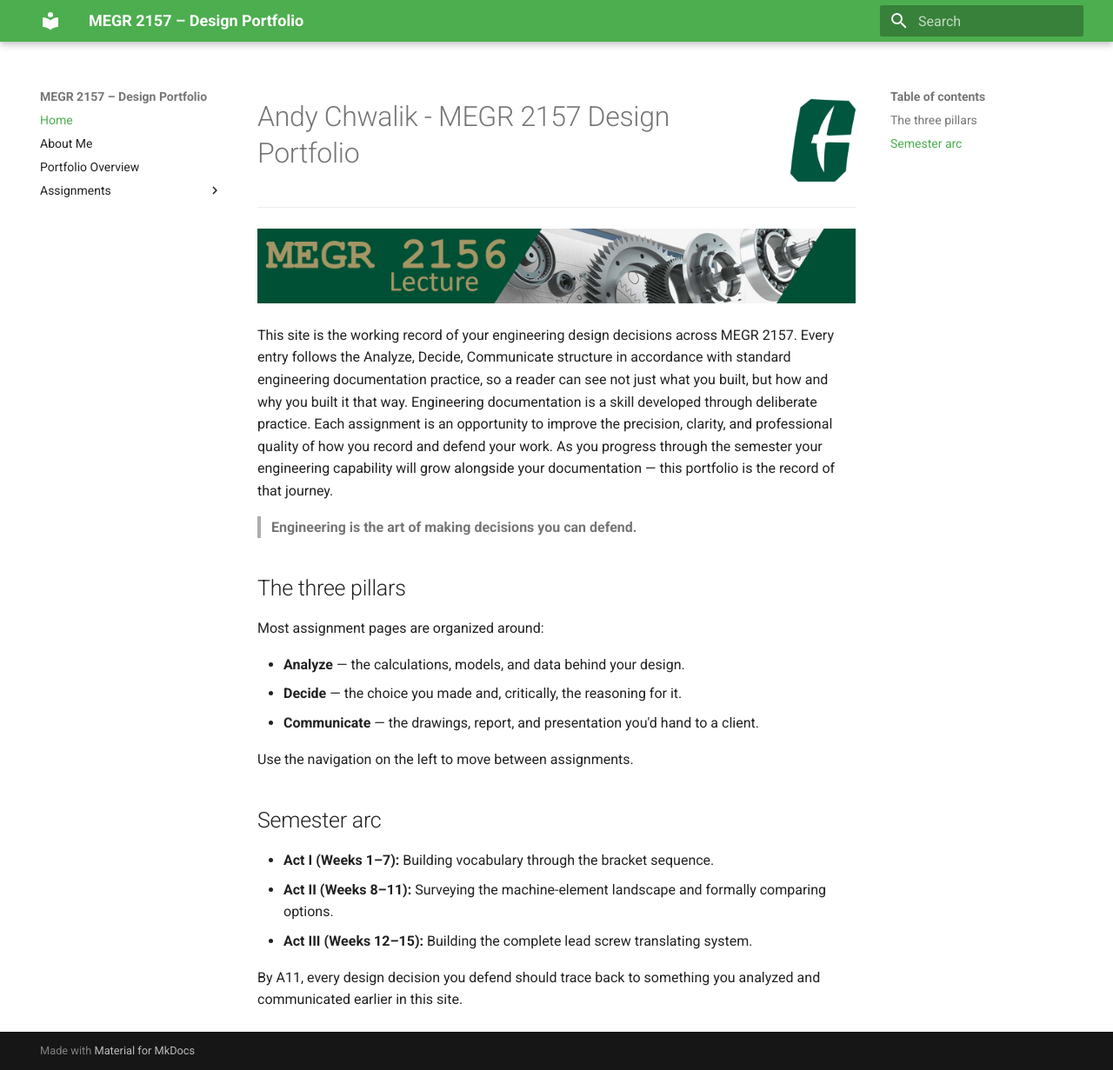
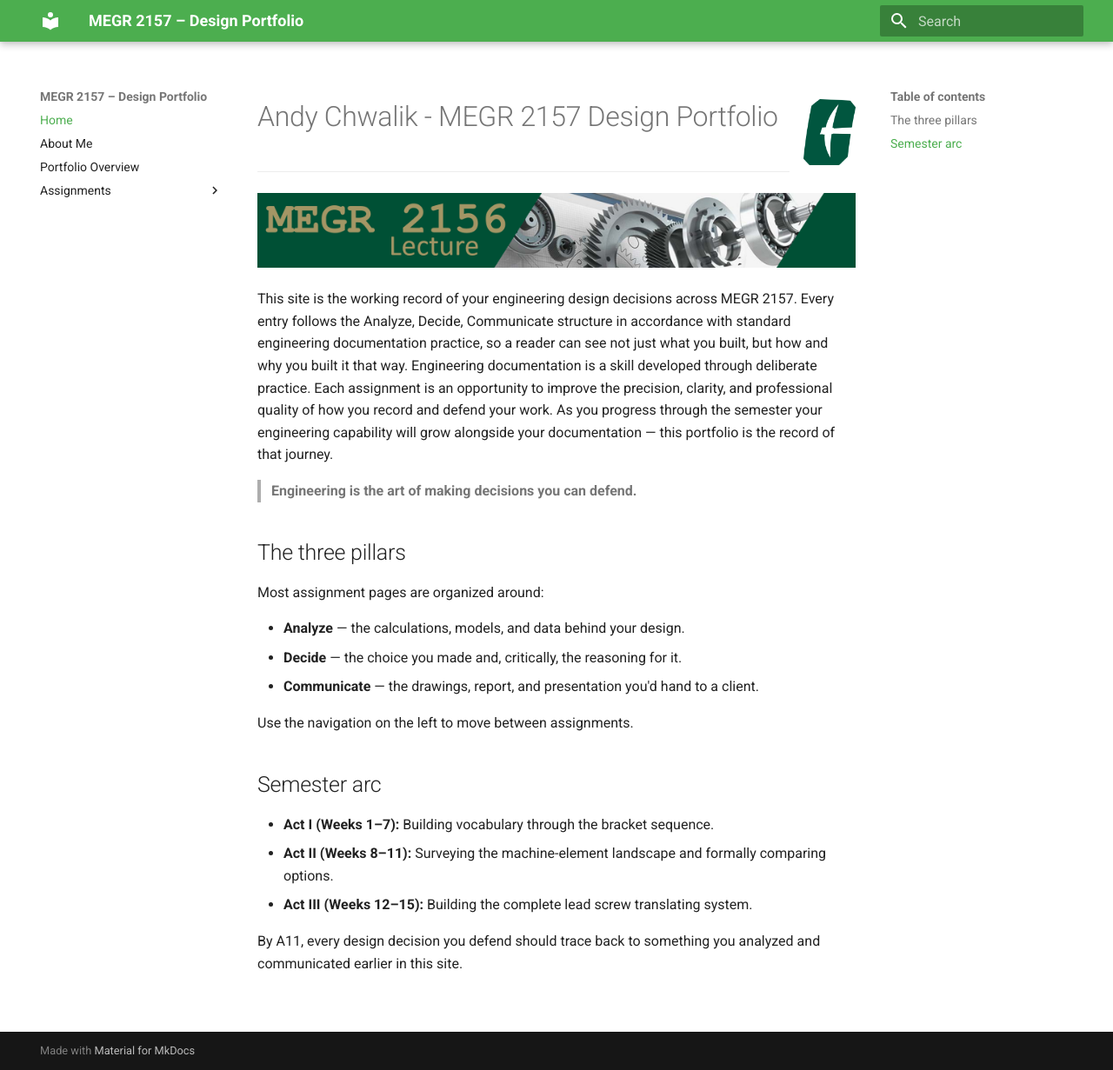
Before and after one commit to AndyChwalik/megr2157-portfolio, an MkDocs documentation site: the page built from docs/index.md, in a window 1280 px wide and 1231 px high. Shown: the whole window at 87% size. Built offline with MkDocs 1.6.1 and Material for MkDocs 9.7.7, drawn with Linux system fonts in a browser that asks for light colours.

Commit message:
Update index.md

```diff
--- a/docs/index.md
+++ b/docs/index.md
@@ -1,4 +1,4 @@
-<img align="right" src="UNCCharlotteLogo.jpg" width="75" height=auto>
+<img align="right" src="UNCCharlotteLogo.jpg" width="60" height=auto>
 
 <h1>Andy Chwalik - MEGR 2157 Design Portfolio</h1>
 
```
